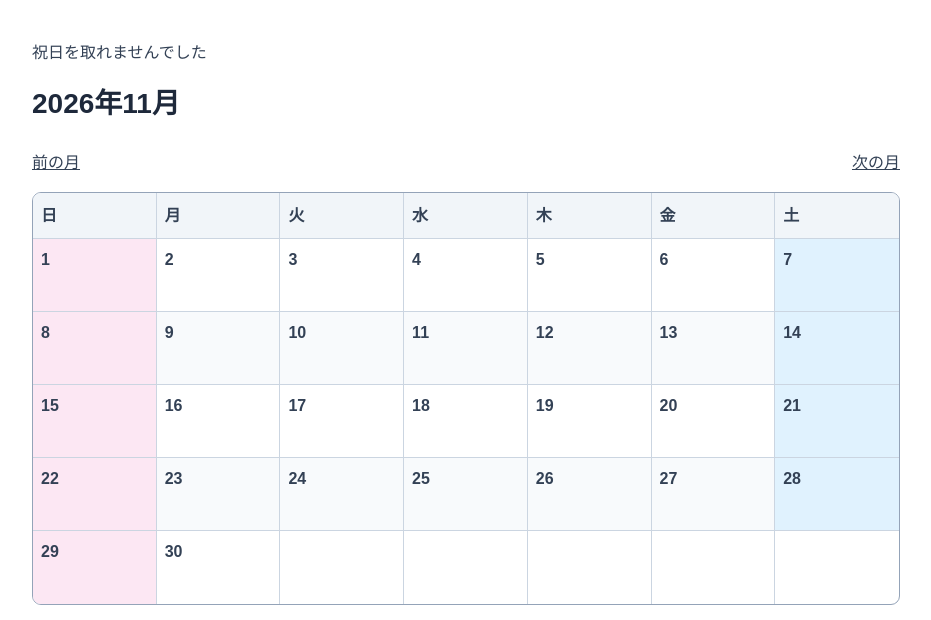
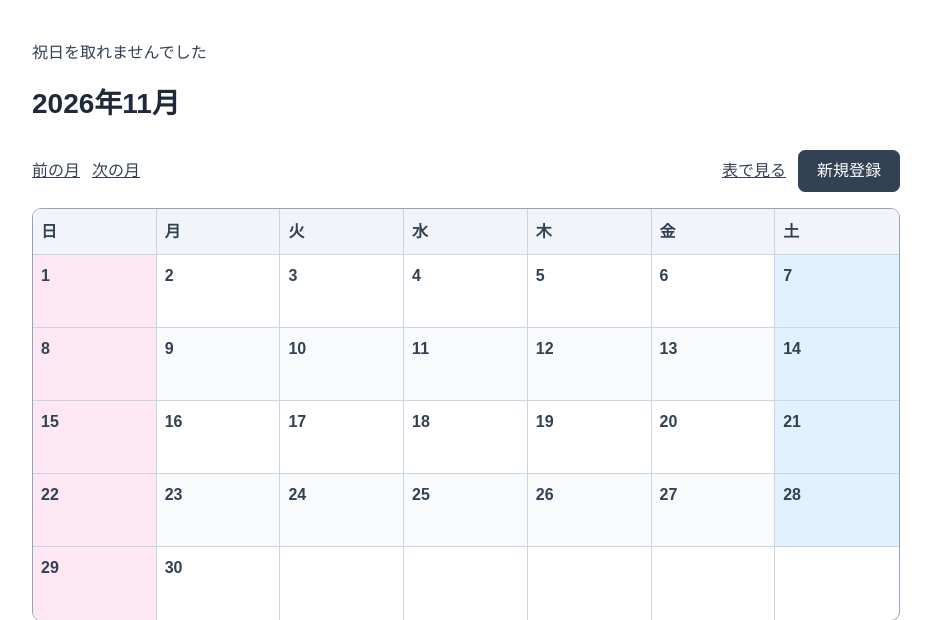
Before and after one commit to koheihiura211141/fw-todo-2, a Spring Boot app: page /calendar in a window 1280 px wide. Shown: the top 620 px of the page, without its empty margins (174-1105 px from the left). Run offline with Spring Boot 4, Linux system fonts and the light colour scheme; data that the repository does not hold is empty; some libraries are stand-ins or nearby versions.

Commit message:
Section 10-5 表とカレンダーを行き来できるようにする

```diff
--- a/src/main/resources/static/css/style.css
+++ b/src/main/resources/static/css/style.css
@@ -201,3 +201,14 @@ body {
 .calendar-table td span {
     font-weight: bold;
 }
+
+.calendar-navigation-group {
+    display: flex;
+    align-items: center;
+    gap: 12px;
+}
+
+.calendar-todo-link {
+    display: block;
+    color: inherit;
+}
--- a/src/main/resources/templates/calendar.html
+++ b/src/main/resources/templates/calendar.html
@@ -9,9 +9,15 @@
 <body>
     <main class="container">
         <h1 class="page-title" id="calendar-title" th:text="|${year}年${month}月|">2026年4月</h1>
-        <nav class="calendar-navigation" aria-label="表示する月">
-            <a class="link" th:href="@{/calendar(year=${previousMonth.year},month=${previousMonth.monthValue})}">前の月</a>
-            <a class="link" th:href="@{/calendar(year=${nextMonth.year},month=${nextMonth.monthValue})}">次の月</a>
+        <nav class="calendar-navigation" aria-label="カレンダーの操作">
+            <div class="calendar-navigation-group">
+                <a class="link" th:href="@{/calendar(year=${previousMonth.year},month=${previousMonth.monthValue})}">前の月</a>
+                <a class="link" th:href="@{/calendar(year=${nextMonth.year},month=${nextMonth.monthValue})}">次の月</a>
+            </div>
+            <div class="calendar-navigation-group">
+                <a class="link" href="/todos">表で見る</a>
+                <a class="btn" href="/todos/new">新規登録</a>
+            </div>
         </nav>
         <table class="calendar-table" aria-labelledby="calendar-title" th:attr="data-from=${firstDay},data-to=${lastDay}">
             <thead>
@@ -53,7 +59,9 @@
                     if (!cell.dataset.date) continue;
                     const dailyTodos = todos.filter(todo => todo.dueDate === cell.dataset.date);
                     for (const todo of dailyTodos.slice(0, 3)) {
-                        const name = document.createElement('div');
+                        const name = document.createElement('a');
+                        name.href = `/todos/${todo.id}/edit`;
+                        name.className = 'calendar-todo-link';
                         name.textContent = todo.title;
                         if (todo.dueDate < today && todo.completed !== true) {
                             name.style.color = 'red';
--- a/src/main/resources/templates/todos.html
+++ b/src/main/resources/templates/todos.html
@@ -9,7 +9,7 @@
     <main class="container">
         <h1 class="page-title">やること一覧</h1>
         <p class="flash" th:if="${message}" th:text="${message}"></p>
-        <p><a class="btn" href="/todos/new">新規登録</a></p>
+        <p><a class="btn" href="/todos/new">新規登録</a> <a class="link" href="/calendar">カレンダーで見る</a></p>
         <form class="search-bar" action="/todos" method="get">
             <label for="keyword">やることの名前</label>
             <input class="form-input" id="keyword" type="text" name="keyword" th:value="${keyword}">
```
